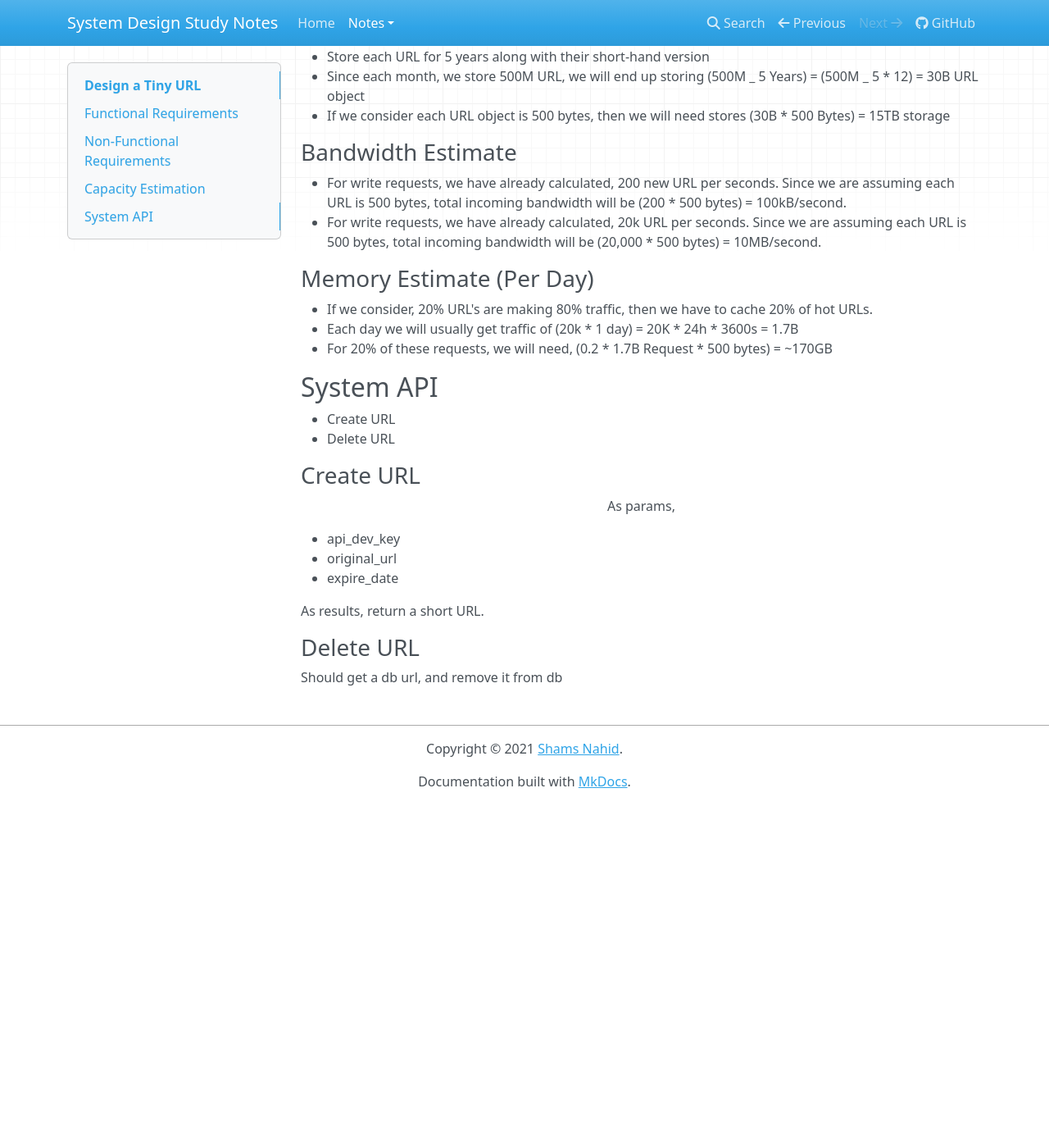
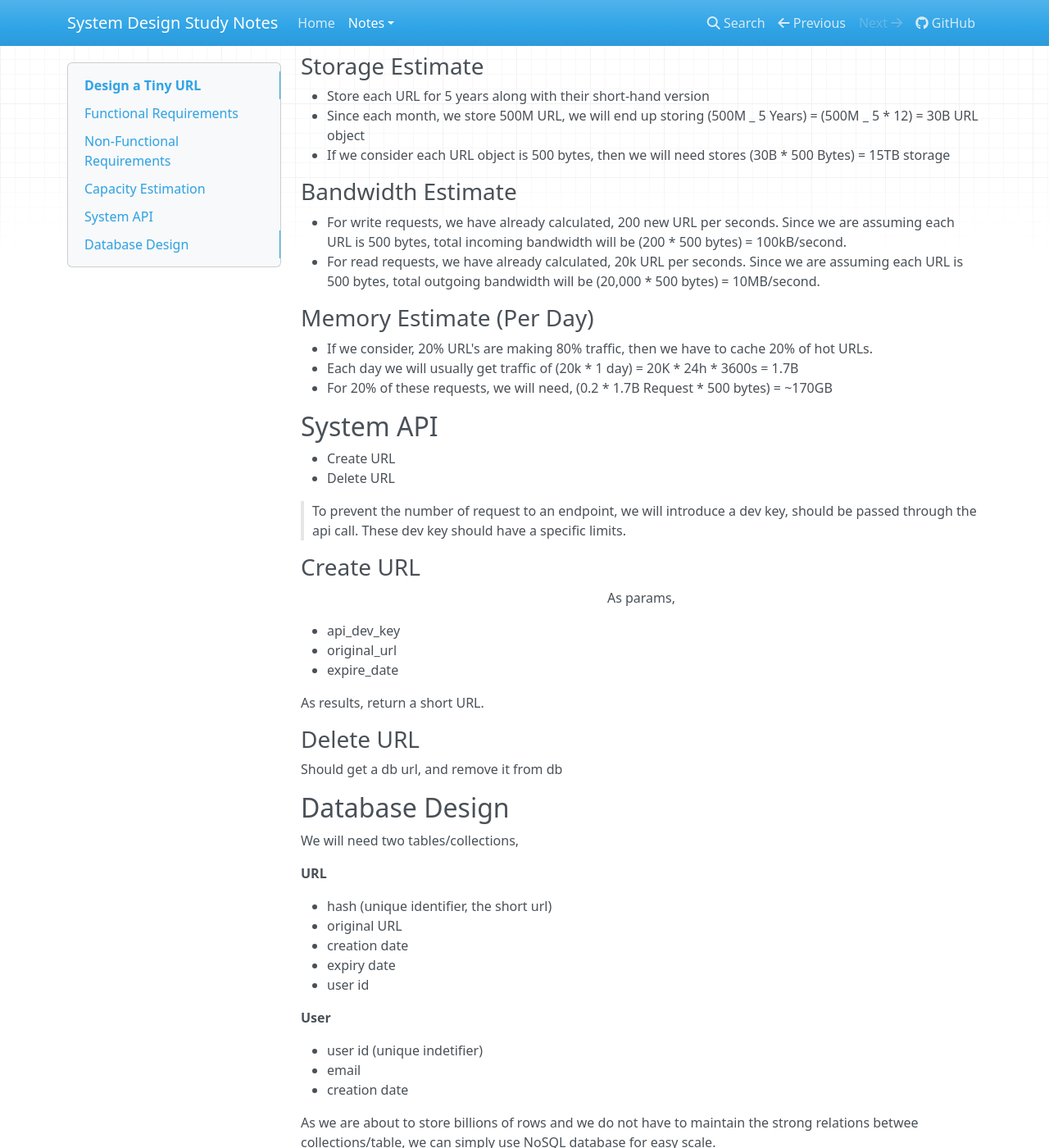
Before and after one commit to shams-nahid/System-Design-Study-Note, an MkDocs documentation site: the page built from docs/Notes/Tiny URL.md, in a window 1280 px wide and 1400 px high, scrolled down 746 px. Shown: the whole window at 82% size. Built offline with MkDocs 1.6.1, drawn with Linux system fonts in a browser that asks for light colours; nearby versions of some CDN libraries; before the commit the page ends 1727 px from its top, so only the background shows below that; some of the changed text lies outside the part shown.

Commit message:
added notes of tiny url database schema

```diff
--- a/docs/Notes/Tiny URL.md
+++ b/docs/Notes/Tiny URL.md
@@ -7,6 +7,8 @@
 - Make URL short
 - Short link should redirect to original link
 - Should able be specify the expiration time
+- [Optional] Analytivs for how many redirection happened
+- [Optional] Expose services using REST API
 
 ## Non-Functional Requirements
 
@@ -35,7 +37,7 @@
 ### Bandwidth Estimate
 
 - For write requests, we have already calculated, 200 new URL per seconds. Since we are assuming each URL is 500 bytes, total incoming bandwidth will be (200 \* 500 bytes) = 100kB/second.
-- For write requests, we have already calculated, 20k URL per seconds. Since we are assuming each URL is 500 bytes, total incoming bandwidth will be (20,000 \* 500 bytes) = 10MB/second.
+- For read requests, we have already calculated, 20k URL per seconds. Since we are assuming each URL is 500 bytes, total outgoing bandwidth will be (20,000 \* 500 bytes) = 10MB/second.
 
 ### Memory Estimate (Per Day)
 
@@ -47,6 +49,9 @@
 
 - Create URL
 - Delete URL
+
+> To prevent the number of request to an endpoint, we will introduce a dev key, should be passed through the api call. These dev key should have a specific limits.
+
 
 ### Create URL
 
@@ -61,3 +66,23 @@ As results, return a short URL.
 ### Delete URL
 
 Should get a db url, and remove it from db
+
+## Database Design
+
+We will need two tables/collections,
+
+**URL**
+
+- hash (unique identifier, the short url)
+- original URL
+- creation date
+- expiry date
+- user id
+
+**User**
+
+- user id (unique indetifier)
+- email
+- creation date
+
+As we are about to store billions of rows and we do not have to maintain the strong relations betwee collections/table, we can simply use NoSQL database for easy scale.
```
